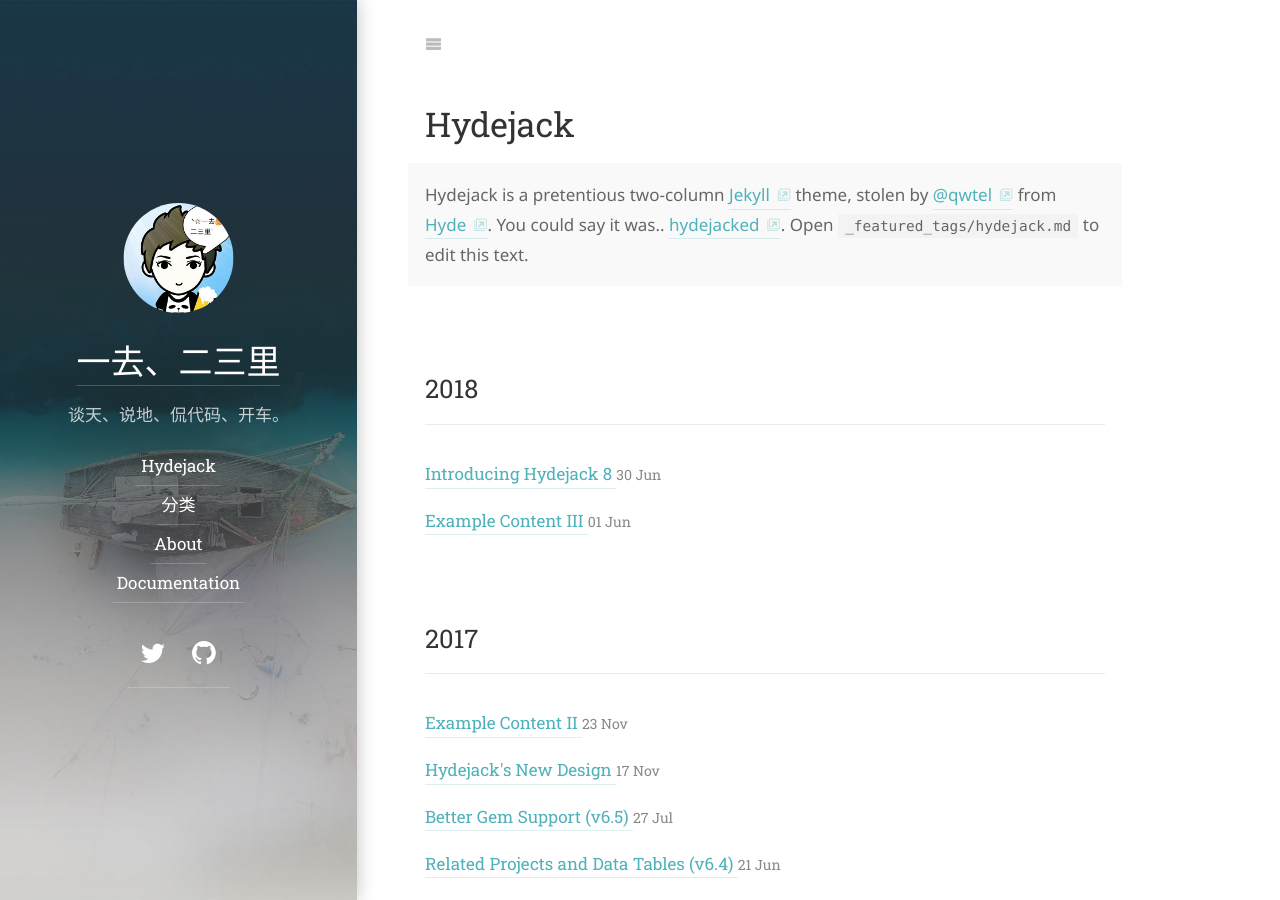
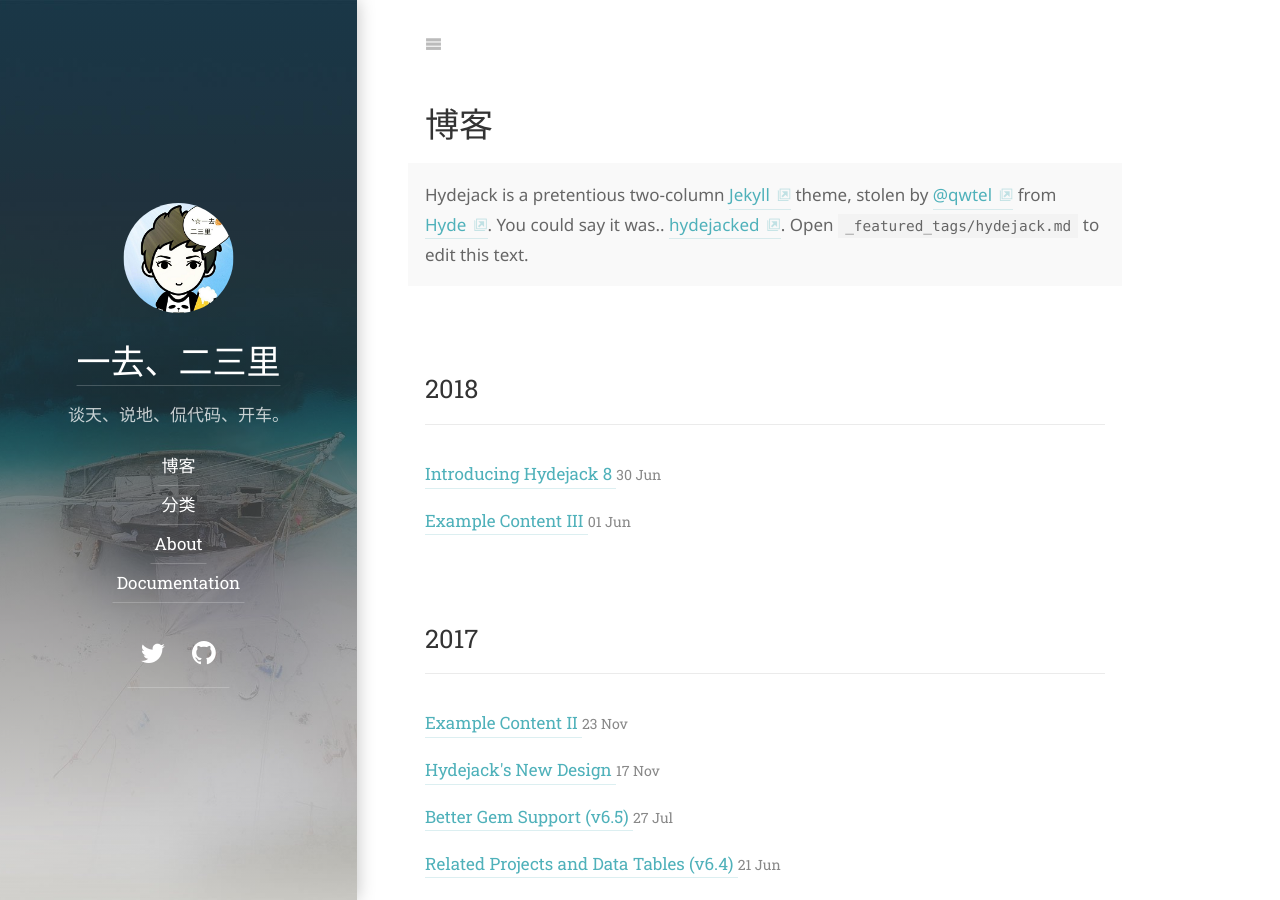
Before and after one commit to Waleon/Waleon.github.io, a Jekyll site: the page built from _featured_categories/hydejack.md, in a window 1280 px wide and 900 px high. Built offline with Jekyll 4.4.1, drawn with Linux system fonts in a browser that asks for light colours; some web fonts are replaced.

Commit message:
update
update config

```diff
--- a/_featured_categories/hydejack.md
+++ b/_featured_categories/hydejack.md
@@ -1,6 +1,6 @@
 ---
 layout: list
-title: Hydejack
+title: 博客
 slug: hydejack
 menu: true
 order: 1
--- a/_includes/components/about.html
+++ b/_includes/components/about.html
@@ -2,7 +2,7 @@
 
 {% if author.about %}
   <aside class="about related mt4 mb4" role="complementary">
-    {% assign about_heading = site.data.strings.about | default:"关于" %}
+    {% assign about_heading = site.data.strings.about | default:"About" %}
     {% include components/author.html author=author heading=about_heading heading_tag='h2' %}
   </aside>
 {% endif %}
```
